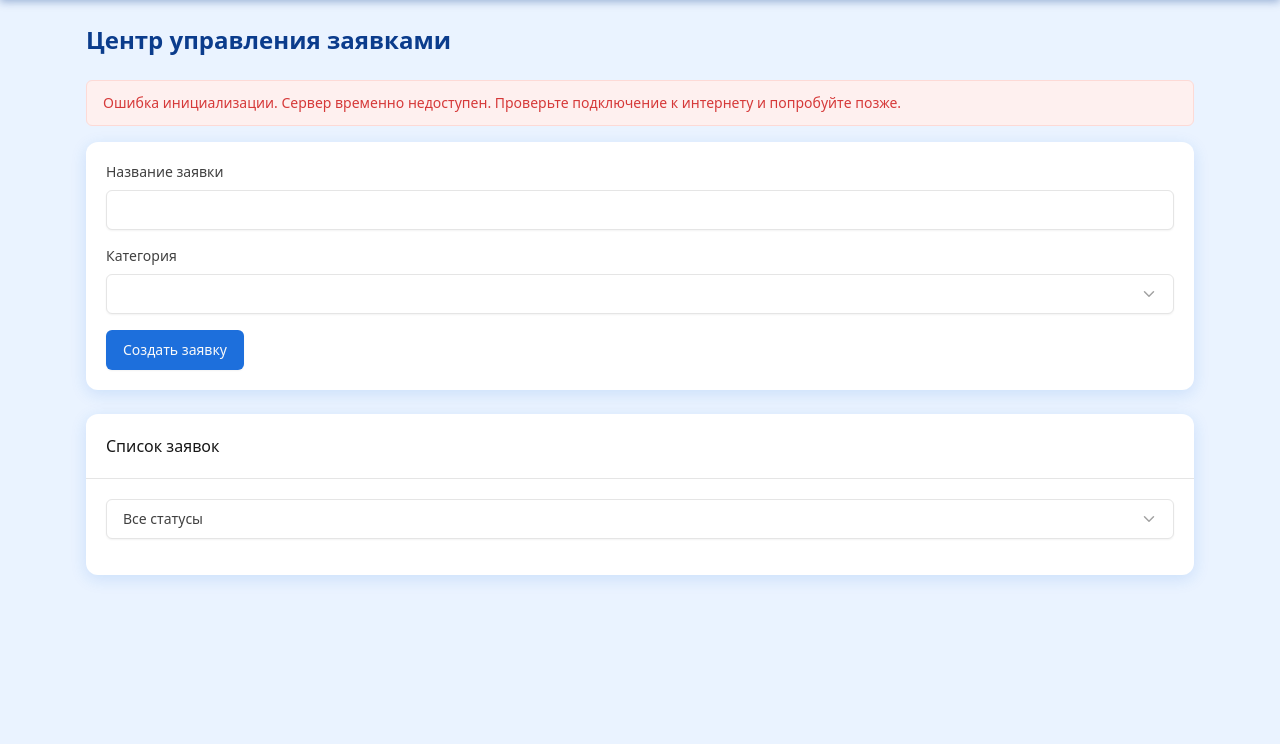
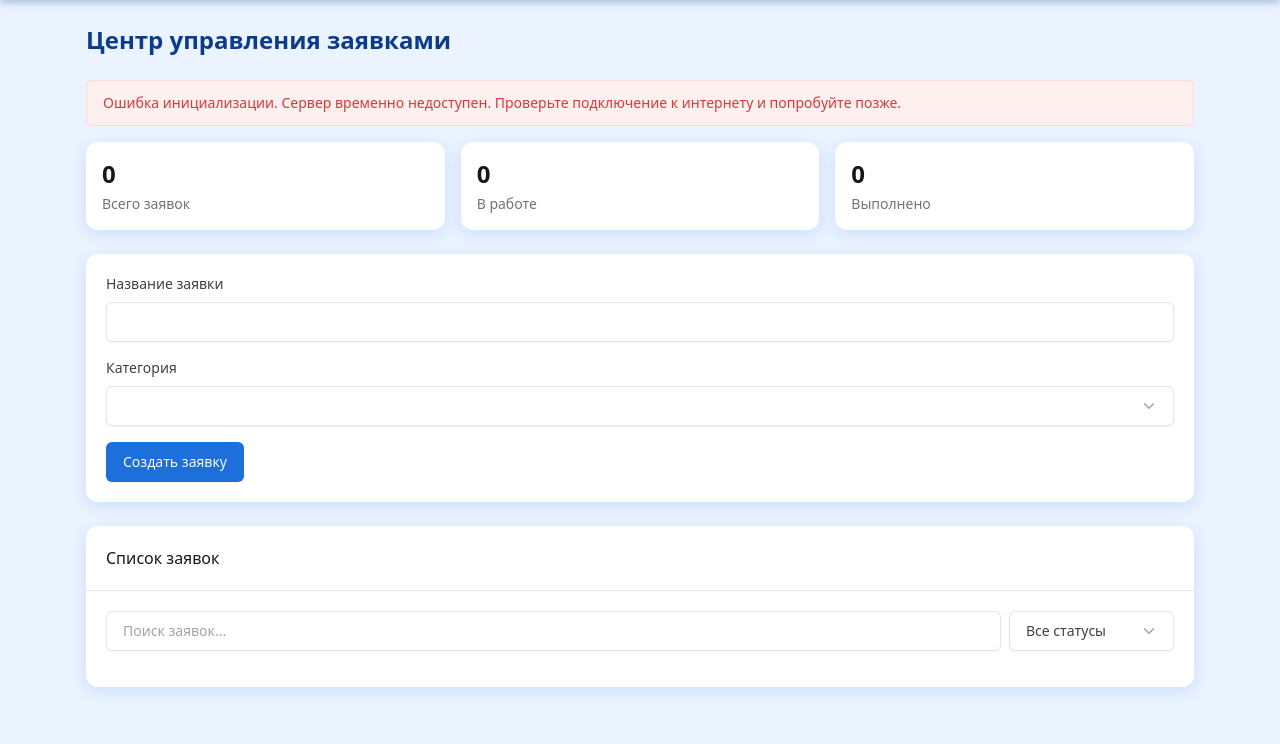
Before and after one commit to informatics317/Database_PZ8_django_project, a Django app: page / in a window 1280 px wide. Shown: the part 56-800 px from the top of the page. Run offline with Django 5.2, Linux system fonts and the light colour scheme; the visitor is signed in with stand-in values (Sample User, id 1); data that the repository does not hold is empty.

Commit message:
Add dashboard

```diff
--- a/tickets/static/tickets/app.js
+++ b/tickets/static/tickets/app.js
@@ -254,10 +254,53 @@ async function loadTickets() {
         );
     } finally {
         loading.hidden = true;
+        applySearch();
+        loadStats();
     }
 }
 
 filter.addEventListener("change", loadTickets);
+
+const searchInput = document.getElementById("search-input");
+const searchEmpty = document.getElementById("search-empty");
+const statTotal = document.getElementById("stat-total");
+const statProgress = document.getElementById("stat-progress");
+const statDone = document.getElementById("stat-done");
+
+async function loadStats() {
+    try {
+        const tickets = await apiRequest("/api/tickets/");
+
+        statTotal.textContent = tickets.length;
+        statProgress.textContent =
+            tickets.filter((t) => t.status === "progress").length;
+        statDone.textContent =
+            tickets.filter((t) => t.status === "done").length;
+    } catch (error) {
+        console.error(error);
+    }
+}
+
+function applySearch() {
+    const query = searchInput.value.trim().toLowerCase();
+    const rows = list.querySelectorAll(":scope > div");
+    let shown = 0;
+
+    for (const row of rows) {
+        const text = row.children[0].textContent.toLowerCase();
+
+        if (text.includes(query)) {
+            row.style.removeProperty("display");
+            shown++;
+        } else {
+            row.style.setProperty("display", "none", "important");
+        }
+    }
+
+    searchEmpty.hidden = !(query !== "" && rows.length > 0 && shown === 0);
+}
+
+searchInput.addEventListener("input", applySearch);
 
 async function initialize() {
     try {
--- a/tickets/templates/tickets/dashboard.html
+++ b/tickets/templates/tickets/dashboard.html
@@ -79,6 +79,33 @@
             <div id="message" role="status"
                  aria-live="polite"></div>
 
+                        <div class="row row-cards mb-4">
+                <div class="col-12 col-md-4">
+                    <div class="card card-sm">
+                        <div class="card-body">
+                            <div class="h1 mb-1" id="stat-total">0</div>
+                            <div class="text-secondary">Всего заявок</div>
+                        </div>
+                    </div>
+                </div>
+                <div class="col-12 col-md-4">
+                    <div class="card card-sm">
+                        <div class="card-body">
+                            <div class="h1 mb-1" id="stat-progress">0</div>
+                            <div class="text-secondary">В работе</div>
+                        </div>
+                    </div>
+                </div>
+                <div class="col-12 col-md-4">
+                    <div class="card card-sm">
+                        <div class="card-body">
+                            <div class="h1 mb-1" id="stat-done">0</div>
+                            <div class="text-secondary">Выполнено</div>
+                        </div>
+                    </div>
+                </div>
+            </div>
+
             <div class="card mb-4">
                 <div class="card-body">
                     <form id="ticket-form">
@@ -114,13 +141,25 @@
                 </div>
 
                 <div class="card-body">
-                    <select id="status-filter"
-                            class="form-select mb-3">
-                        <option value="">Все статусы</option>
-                        <option value="new">Новые</option>
-                        <option value="progress">В работе</option>
-                        <option value="done">Выполненные</option>
-                    </select>
+                    <div class="row g-2 mb-3">
+                        <div class="col-12 col-md">
+                            <input type="search" id="search-input"
+                                   class="form-control"
+                                   placeholder="Поиск заявок...">
+                        </div>
+                        <div class="col-12 col-md-auto">
+                            <select id="status-filter" class="form-select">
+                                <option value="">Все статусы</option>
+                                <option value="new">Новые</option>
+                                <option value="progress">В работе</option>
+                                <option value="done">Выполненные</option>
+                            </select>
+                        </div>
+                    </div>
+
+                    <div id="search-empty" class="text-secondary mb-3" hidden>
+                        Ничего не найдено
+                    </div>
 
                     <div id="loading" hidden>
                         Загрузка данных...
```
